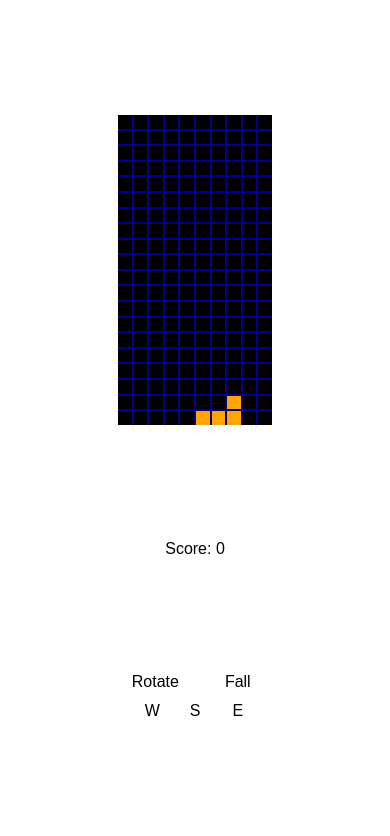
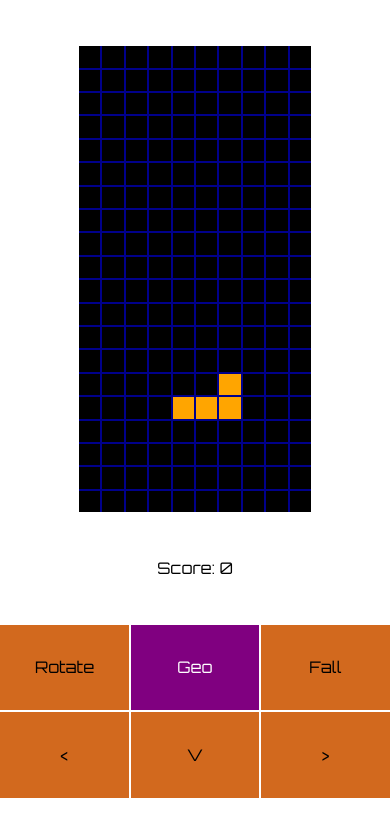
Before and after one commit to g30133/tetris, a React (Create React App) app: page / in a window 390 px wide. Shown: the top 836 px of the page. Built offline with nearby package versions, Linux system fonts and the light colour scheme.

Commit message:
Mobile Formatting

```diff
--- a/public/index.html
+++ b/public/index.html
@@ -10,6 +10,7 @@
     -->
     <link rel="manifest" href="%PUBLIC_URL%/manifest.json">
     <link rel="shortcut icon" href="%PUBLIC_URL%/favicon.ico">
+    <link href="https://fonts.googleapis.com/css?family=Orbitron" rel="stylesheet">
     <!--
       Notice the use of %PUBLIC_URL% in the tags above.
       It will be replaced with the URL of the `public` folder during the build.
--- a/src/App.css
+++ b/src/App.css
@@ -8,17 +8,23 @@
   flex-direction: column;
   justify-content: space-evenly;
   align-items: center;
+
+  font-family: 'Orbitron', sans-serif;
 }
 
 .buttons {
   display: grid;
-  grid-template-columns: repeat(3, calc(3 * var(--board-cell-size)));
-  grid-template-rows: repeat(2, calc(2 * var(--board-cell-size)));
+  grid-template-columns: repeat(3, calc(6 * var(--board-cell-size)));
+  grid-template-rows: repeat(2, calc(4 * var(--board-cell-size)));
   grid-gap: 2px;
 }
 
 .rotate {
+  display: flex;
+  justify-content: center;
+  align-items: center;
   text-align: center;
+  background-color: chocolate;
   grid-column-start: 1;
   grid-column-end: 2;
   grid-row-start: 1;
@@ -26,7 +32,12 @@
 }
 
 .left {
+  display: flex;
+  justify-content: center;
+  align-items: center;
+
   text-align: center;
+  background-color: chocolate;
   grid-column-start: 1;
   grid-column-end: 2;
   grid-row-start: 2;
@@ -34,7 +45,12 @@
 }
 
 .down {
+  display: flex;
+  justify-content: center;
+  align-items: center;
+
   text-align: center;
+  background-color: chocolate;
   grid-column-start: 2;
   grid-column-end: 3;
   grid-row-start: 2;
@@ -42,7 +58,12 @@
 }
 
 .right {
+  display: flex;
+  justify-content: center;
+  align-items: center;
+
   text-align: center;
+  background-color: chocolate;
   grid-column-start: 3;
   grid-column-end: 4;
   grid-row-start: 2;
@@ -50,9 +71,28 @@
 }
 
 .space {
+  display: flex;
+  justify-content: center;
+  align-items: center;
+
   text-align: center;
+  background-color: chocolate;
   grid-column-start: 3;
   grid-column-end: 4;
+  grid-row-start: 1;
+  grid-row-end: 2;
+}
+
+.name {
+  display: flex;
+  justify-content: center;
+  align-items: center;
+
+  text-align: center;
+  background-color: purple;
+  color: white;
+  grid-column-start: 2;
+  grid-column-end: 3;
   grid-row-start: 1;
   grid-row-end: 2;
 }
@@ -62,7 +102,8 @@
   top: calc(3 * var(--cell-size));
   width: calc(15 * var(--cell-size));
   height: calc(15 * var(--cell-size));
-  background-color: rgba(0,255,0,1.0);
+  background-color: rgba(0,255,0,0.8);
+  padding: 20px;
 }
 
 .hidden {
--- a/src/App.tsx
+++ b/src/App.tsx
@@ -82,7 +82,7 @@ class App extends React.Component<any, AppState> {
 
     const index = Math.floor(Math.random() * this.pieceTypes.length)
     this.currentPiece = new Piece(this.pieceTypes[index], this.colorTypes[index])
-    this.currentPiece.setupPosition(-3, 5, this.state.currRotateIx)
+    this.currentPiece.setupPosition(C.STARTING_ROW, C.STARTING_COL, this.state.currRotateIx)
 
     this.fixed = Array.from(this.state.board)
 
@@ -242,7 +242,7 @@ class App extends React.Component<any, AppState> {
             // 3. assign currentPiece a new Piece
             const index = Math.floor(Math.random() * this.pieceTypes.length)
             this.currentPiece = new Piece(this.pieceTypes[index], this.colorTypes[index])
-            this.currentPiece.setupPosition(-3, 5, this.state.currRotateIx)
+            this.currentPiece.setupPosition(C.STARTING_ROW, C.STARTING_COL, this.state.currRotateIx)
           })
         } else {
           this.numSupportedLoops++
@@ -269,10 +269,11 @@ class App extends React.Component<any, AppState> {
         />
         <div className='score'>Score: {this.score}</div>
         <div className='buttons'>
-          <div className='button left' onClick={() => {this.onKeyDown('w')}}> W </div>
-          <div className='button down' onClick={this.onDownClicked}> S </div>
-          <div className='button right' onClick={() => {this.onKeyDown('e')}}> E </div>
+          <div className='button left' onClick={() => {this.onKeyDown('w')}}> &lt; </div>
+          <div className='button down' onClick={this.onDownClicked}> V </div>
+          <div className='button right' onClick={() => {this.onKeyDown('e')}}> &gt; </div>
           <div className='button rotate' onClick={this.onRotateClicked}> Rotate </div>
+          <div className='button name'>Geo</div>
           <div className='button space' onClick={this.onSpaceClicked}> Fall </div>
         </div>
         <div className='result hidden'>
--- a/src/constants.ts
+++ b/src/constants.ts
@@ -1,3 +1,5 @@
 export const NUM_ROWS = 20
 export const NUM_COLS = 10
+export const STARTING_COL = 4
+export const STARTING_ROW = -3
 export const ANIMATION_DELAY = 300
--- a/src/index.css
+++ b/src/index.css
@@ -1,13 +1,13 @@
 :root {
   --board-num-rows: 20;
   --board-num-cols: 10;
-  --board-cell-size: calc(4vw  - 2px);
+  --board-cell-size: calc(6vw  - 2px);
   --board-gap: 2px;
 }
 
-@media (min-aspect-ratio: 1/1) {
+@media (min-aspect-ratio: 3/5) {
   :root {
-    --board-cell-size: calc(4vh - 2px);
+    --board-cell-size: calc(3.5vh - 2px);
   }
 }
 
```
